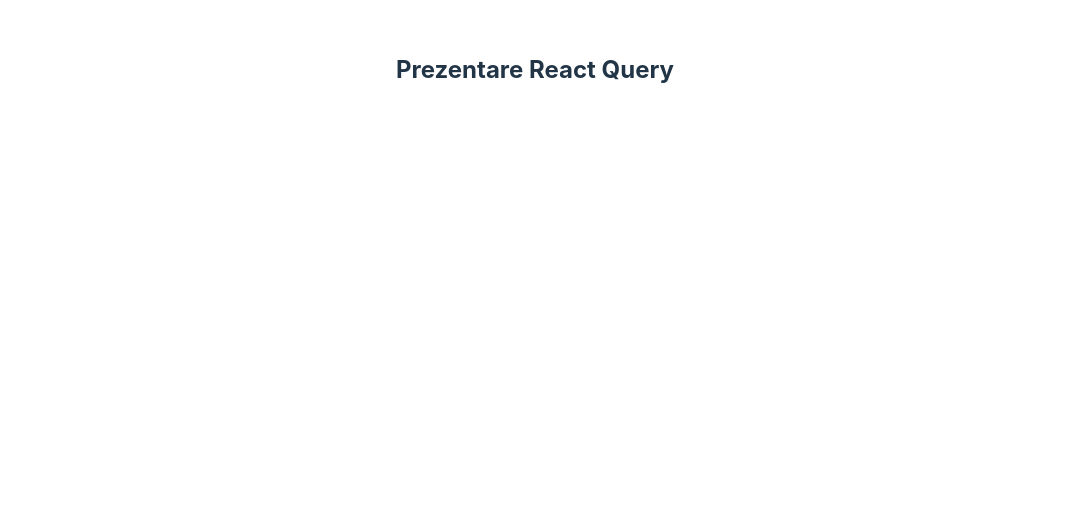
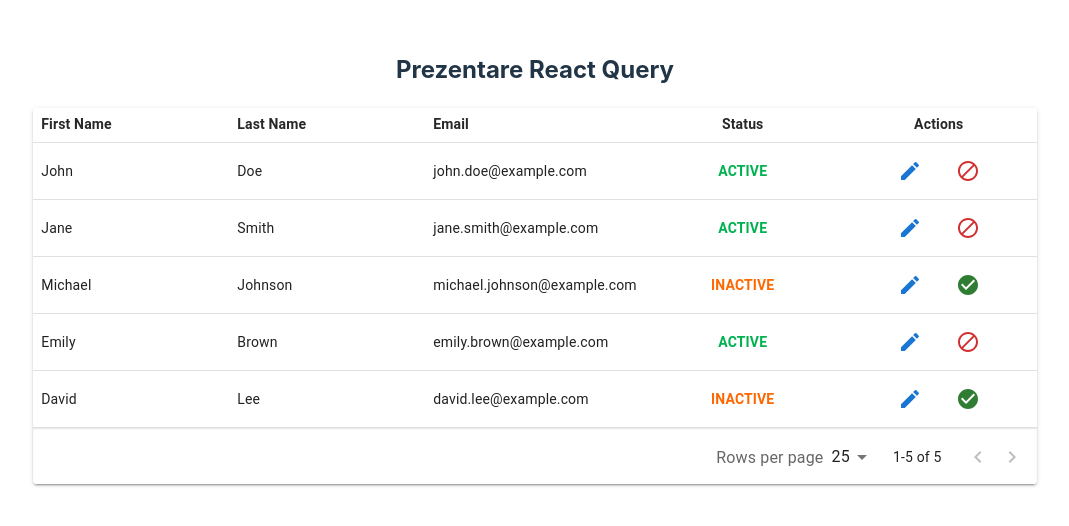
Before and after one commit to ConstantinHuidu/prezentare-react-query, a React (Vite) app: page / in a window 1280 px wide. Shown: the top 526 px of the page, without its empty margins (105-1174 px from the left). Built offline with nearby package versions, Linux system fonts and the light colour scheme; data requests are answered from the project's data file.

Commit message:
users table

```diff
--- a/data/data.json
+++ b/data/data.json
@@ -1,3 +1,34 @@
 {
-  "users": []
+  "users": [
+    {
+      "firstName": "John",
+      "lastName": "Doe",
+      "email": "john.doe@example.com",
+      "isActive": true
+    },
+    {
+      "firstName": "Jane",
+      "lastName": "Smith",
+      "email": "jane.smith@example.com",
+      "isActive": true
+    },
+    {
+      "firstName": "Michael",
+      "lastName": "Johnson",
+      "email": "michael.johnson@example.com",
+      "isActive": false
+    },
+    {
+      "firstName": "Emily",
+      "lastName": "Brown",
+      "email": "emily.brown@example.com",
+      "isActive": true
+    },
+    {
+      "firstName": "David",
+      "lastName": "Lee",
+      "email": "david.lee@example.com",
+      "isActive": false
+    }
+  ]
 }
--- a/package.json
+++ b/package.json
@@ -16,7 +16,11 @@
     "@mui/icons-material": "^5.15.12",
     "@mui/material": "^5.15.12",
     "@mui/styled-engine-sc": "^6.0.0-alpha.17",
+    "@mui/x-date-pickers": "^6.19.6",
+    "@tanstack/react-query": "^5.27.5",
+    "@tanstack/react-query-devtools": "^5.27.6",
     "axios": "^1.6.7",
+    "material-react-table": "^2.12.1",
     "react": "^18.2.0",
     "react-dom": "^18.2.0",
     "react-toastify": "^10.0.4",
--- a/src/App.tsx
+++ b/src/App.tsx
@@ -1,13 +1,23 @@
 import { ToastContainer } from "react-toastify";
+import { QueryClient, QueryClientProvider } from "@tanstack/react-query";
+import { ReactQueryDevtools } from "@tanstack/react-query-devtools";
 
+import { UsersDashboard } from "./features/users/UsersDashboard";
 import "react-toastify/dist/ReactToastify.css";
+
 import "./App.css";
+
+const queryClient = new QueryClient();
 
 function App() {
   return (
     <>
-      <ToastContainer />
-      <h2>Prezentare React Query</h2>
+      <QueryClientProvider client={queryClient}>
+        <ToastContainer />
+        <h2>Prezentare React Query</h2>
+        <UsersDashboard />
+        <ReactQueryDevtools initialIsOpen={false} />
+      </QueryClientProvider>
     </>
   );
 }
--- /dev/null
+++ b/src/features/users/UserTable.tsx
@@ -0,0 +1,109 @@
+import { useQuery } from "@tanstack/react-query";
+import { User, getUsers } from "./useGetUsers";
+import { useMemo, useState } from "react";
+
+import {
+  //   MRT_SortingState,
+  type MRT_ColumnDef,
+  useMaterialReactTable,
+  MaterialReactTable,
+} from "material-react-table";
+import { Box, IconButton } from "@mui/material";
+import { Block, CheckCircle, Edit } from "@mui/icons-material";
+
+export const DEFAULT_PAGINATION = {
+  pageIndex: 0,
+  pageSize: 25,
+};
+
+export const UserTable = () => {
+  const [pagination, setPagination] = useState(DEFAULT_PAGINATION);
+  //   const [sorting, setSorting] = useState<MRT_SortingState>([]);
+  const {
+    data: users = [],
+    isLoading,
+    isError,
+  } = useQuery({
+    queryKey: ["users"],
+    queryFn: () => getUsers(),
+  });
+
+  const columns = useMemo<MRT_ColumnDef<User>[]>(
+    () => [
+      { header: "First Name", accessorKey: "firstName" },
+      { header: "Last Name", accessorKey: "lastName" },
+      { header: "Email", accessorKey: "email" },
+      {
+        header: "Status",
+        accessorKey: "isActive",
+        muiTableHeadCellProps: { align: "center" },
+        muiTableBodyCellProps: { align: "center" },
+        Cell: ({ row }) => {
+          return (
+            <Box
+              display="flex"
+              justifyContent="center"
+              color={row.original.isActive ? "#00b150" : "#ff6700"}
+              fontWeight="700"
+              fontSize="14px"
+            >
+              {row.original.isActive ? "ACTIVE" : "INACTIVE"}
+            </Box>
+          );
+        },
+      },
+      {
+        header: "Actions",
+        muiTableHeadCellProps: { align: "center" },
+        muiTableBodyCellProps: { align: "center" },
+        Cell: ({ row }) => {
+          return (
+            <Box display="flex" gap="18px" justifyContent="center">
+              <IconButton sx={{ fontSize: "12px" }}>
+                <Edit color="primary" />
+              </IconButton>
+              <IconButton sx={{ fontSize: "12px" }}>
+                {row.original.isActive ? (
+                  <Block color="error" />
+                ) : (
+                  <CheckCircle color="success" />
+                )}
+              </IconButton>
+            </Box>
+          );
+        },
+      },
+    ],
+    []
+  );
+
+  const table = useMaterialReactTable<User>({
+    columns,
+    data: users as User[],
+
+    enableFullScreenToggle: false,
+    enableColumnOrdering: false,
+    enableGlobalFilter: false,
+    enableFilters: false,
+    enableColumnActions: false,
+    enableHiding: false,
+    enableSorting: false,
+    enableSelectAll: false,
+    enableExpanding: false,
+    manualSorting: false,
+    enableTopToolbar: false,
+    onPaginationChange: () => setPagination,
+    initialState: { density: "compact" },
+    state: { pagination, isLoading },
+  });
+
+  if (isError) {
+    return <p>Something went wrong...</p>;
+  }
+
+  return (
+    <>
+      <MaterialReactTable table={table} />
+    </>
+  );
+};
--- /dev/null
+++ b/src/features/users/UsersDashboard.tsx
@@ -0,0 +1,10 @@
+import React from "react";
+import { UserTable } from "./UserTable";
+
+export const UsersDashboard = () => {
+  return (
+    <>
+      <UserTable />
+    </>
+  );
+};
--- /dev/null
+++ b/src/features/users/useGetUsers.ts
@@ -0,0 +1,14 @@
+import { axiosApi } from "../../utils/axios";
+
+const USERS_LIST_ROOT = "/users";
+
+export type User = {
+  firstName: string;
+  lastName: string;
+  email: string;
+  isActive: boolean;
+};
+
+export const getUsers = (): Promise<User[]> => {
+  return axiosApi.get(`${USERS_LIST_ROOT}`);
+};
--- a/src/utils/axios.ts
+++ b/src/utils/axios.ts
@@ -8,12 +8,12 @@ function authRequestInterceptor(config: any) {
   return config;
 }
 
-export const bshApi = Axios.create({
+export const axiosApi = Axios.create({
   baseURL: API_URL,
 });
 
-bshApi.interceptors.request.use(authRequestInterceptor);
-bshApi.interceptors.response.use(
+axiosApi.interceptors.request.use(authRequestInterceptor);
+axiosApi.interceptors.response.use(
   (response) => {
     return response.data;
   },
```
Also changed, not shown: 1 other file (tests, documents, lock files or other folders).
